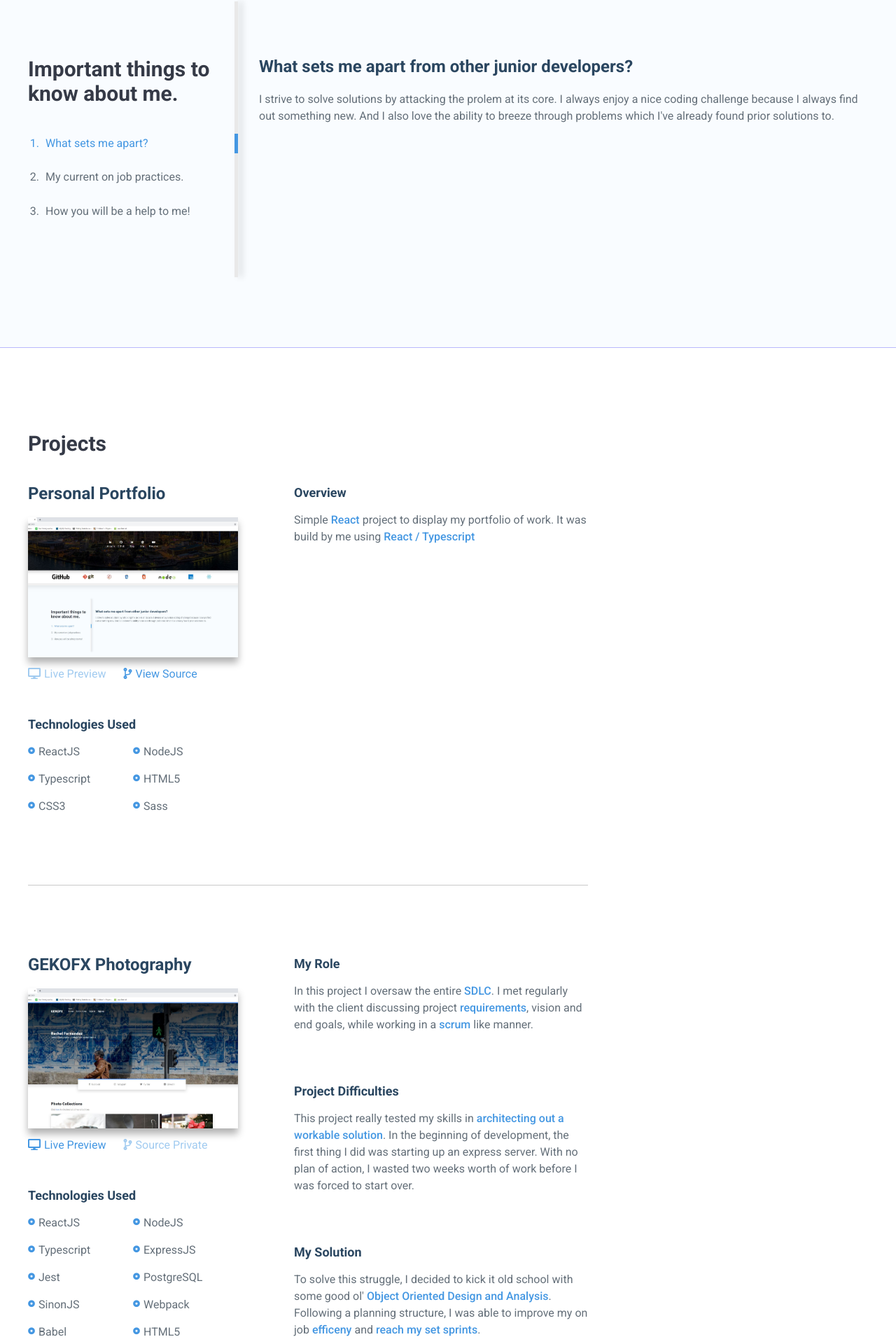
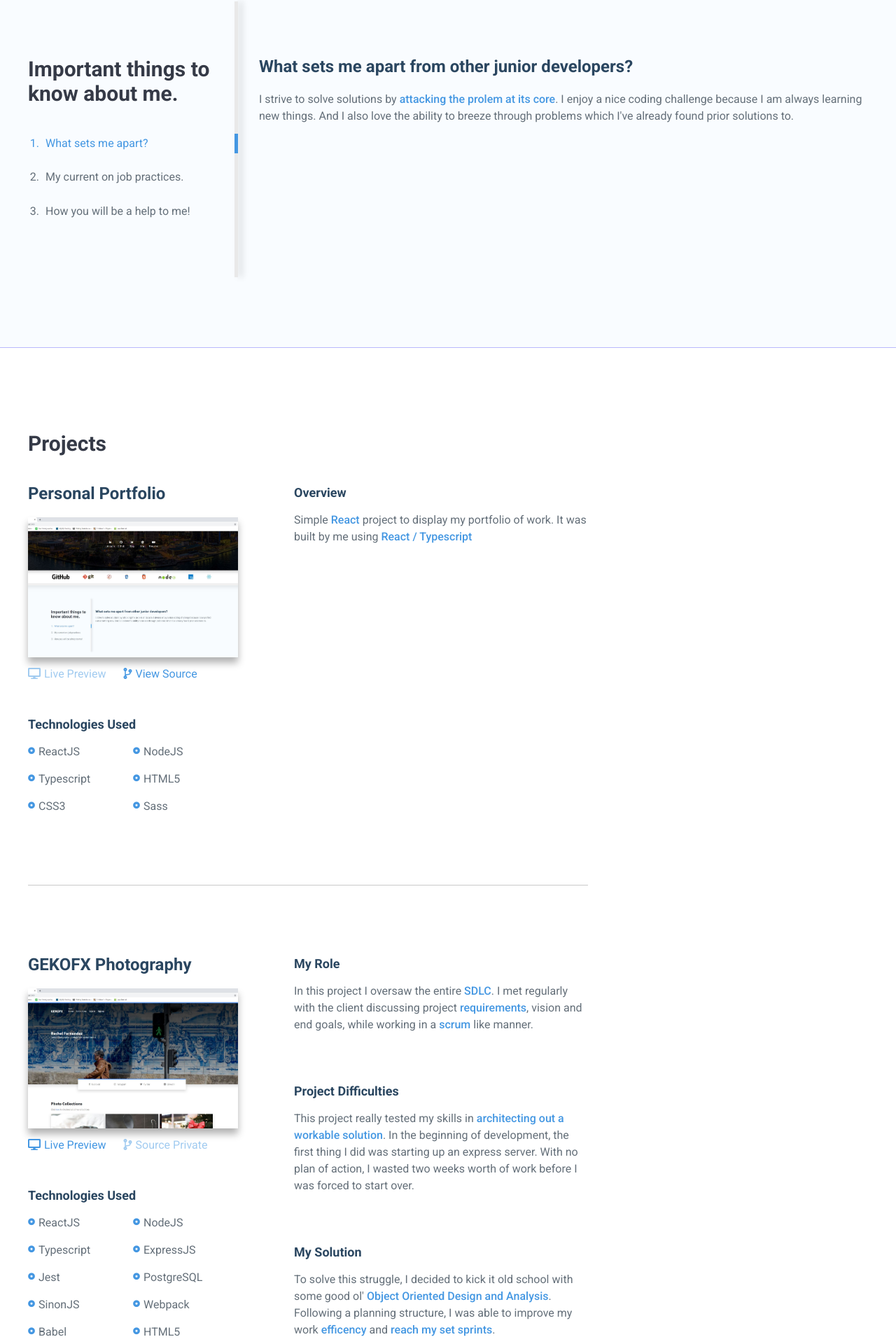
Before and after one commit to rayjohnson1/personal-portfolio, a React (Create React App) app: page / in a window 1280 px wide. Shown: the part 713-2633 px from the top of the page at 70% size. Built offline with nearby package versions, Linux system fonts and the light colour scheme.

Commit message:
Spell check

```diff
--- a/src/components/aboutMe/AboutMe.tsx
+++ b/src/components/aboutMe/AboutMe.tsx
@@ -98,7 +98,7 @@ function WhatSetsMeApart() {
         <React.Fragment>
             <div className={`what-sets-me-apart about-me-item`}>
                 <h3 className={`heading-secondary`}>What sets me apart from other junior developers?</h3>
-                <p>I strive to solve solutions by attacking the prolem at its core. I always enjoy a nice coding challenge because I always find out something new. And I also love the ability to breeze through problems which I've already found prior solutions to.</p>
+                <p>I strive to solve solutions by <span className={`highlight`}>attacking the prolem at its core</span>. I enjoy a nice coding challenge because I am always learning new things. And I also love the ability to breeze through problems which I've already found prior solutions to.</p>
             </div>
         </React.Fragment>
     );
@@ -110,11 +110,11 @@ function MyCurrentOnJobPractices() {
             <div className={`my-practices about-me-item`}>
                 <div className={`my-practices__item`}>
                     <h3 className={`heading-secondary`}>Typescript</h3>
-                    <p>Having started off in C#, statically typed Typescript gives me the security I need to write self documented. It also provides the ability to write <span className={`highlight`}>extensible</span> and <span className={`highlight`}>modular</span> code bases.</p>
+                    <p>Having started off in C#, <span className={`highlight`}>statically typed Typescript</span> gives me the security I need to write self easy to read <span className={`highlight`}>self documented code</span>. It also provides the ability to write <span className={`highlight`}>extensible</span> and <span className={`highlight`}>modular</span> code bases.</p>
                 </div>
                 <div className={`my-practices__item`}>
                     <h3 className={`heading-secondary`}>SOLID</h3>
-                    <p>I believe that at one point software maintenance came at a large price to the company. Today I believe that that price have been heavily discounted when following these simple principles.</p>
+                    <p>I believe that at one point software maintenance came at a large price to the company. Today I believe that that price have been <span className={`highlight`}>heavily discounted</span> when following these simple principles.</p>
                 </div>
                 <div className={`my-practices__item`}>
                     <h3 className={`heading-secondary`}>TDD</h3>
--- a/src/components/projects/Projects.tsx
+++ b/src/components/projects/Projects.tsx
@@ -38,7 +38,7 @@ export default class Projects extends Component {
                         <div className={`col-2`}>
                             <div className={`project__detail-section`}>
                                 <p className={`small-section-title`}>Overview</p>
-                                <p>Simple <span className={`highlight`}>React</span> project to display my portfolio of work. It was build by me using <span className={`highlight`}>React / Typescript</span></p>
+                                <p>Simple <span className={`highlight`}>React</span> project to display my portfolio of work. It was built by me using <span className={`highlight`}>React / Typescript</span></p>
                             </div>
                         </div>
                     </div>
@@ -86,7 +86,7 @@ export default class Projects extends Component {
                             </div>
                             <div className={`project__detail-section`}>
                                 <p className={`small-section-title`}>My Solution</p>
-                                <p>To solve this struggle, I decided to kick it old school with some good ol' <span className={`highlight`}>Object Oriented Design and Analysis</span>. Following a planning structure, I was able to improve my on job <span className={`highlight`}>efficeny</span> and <span className={`highlight`}>reach my set sprints</span>.</p>
+                                <p>To solve this struggle, I decided to kick it old school with some good ol' <span className={`highlight`}>Object Oriented Design and Analysis</span>. Following a planning structure, I was able to improve my work <span className={`highlight`}>efficency</span> and <span className={`highlight`}>reach my set sprints</span>.</p>
                             </div>
                         </div>
                     </div>
```
